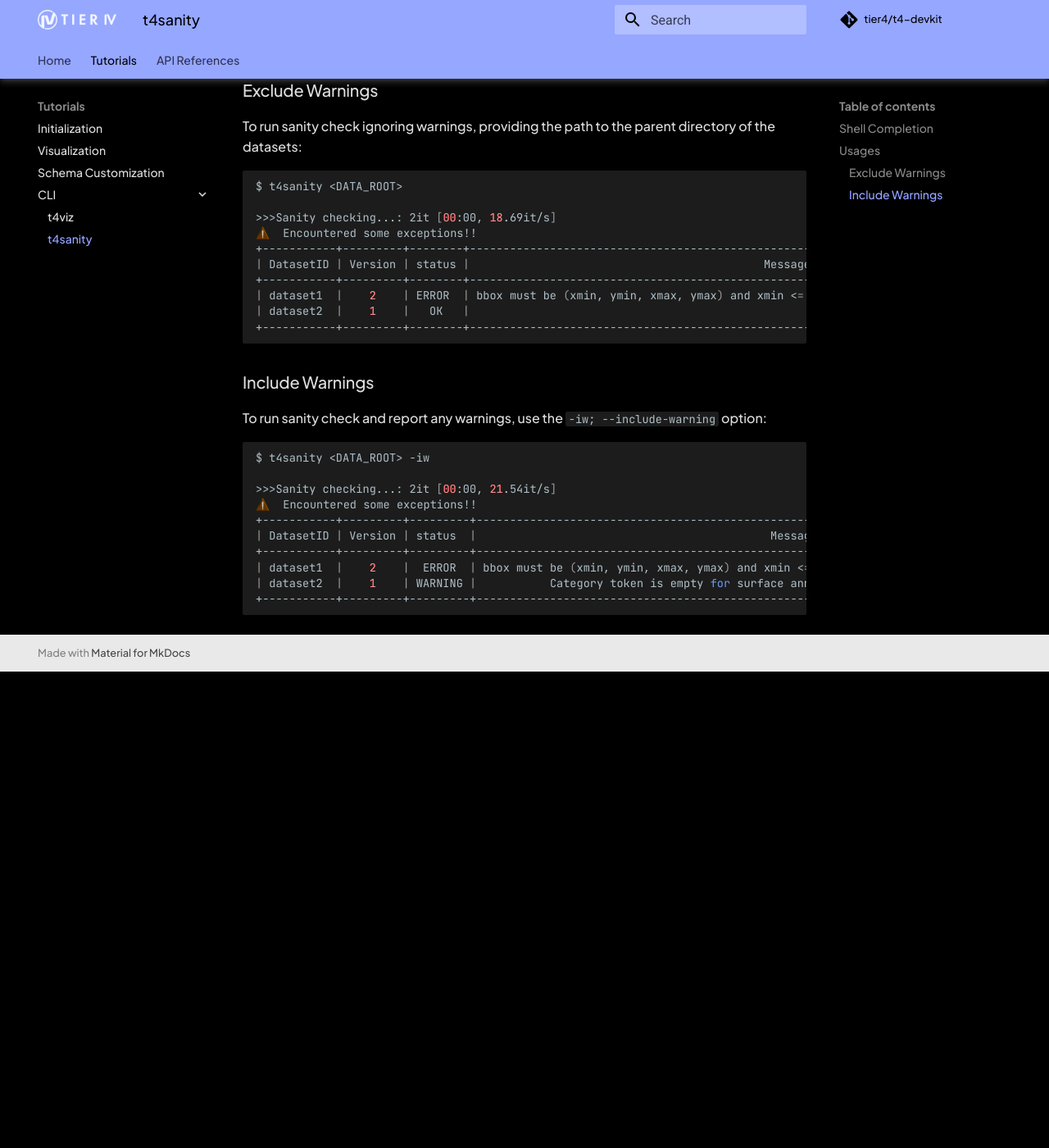
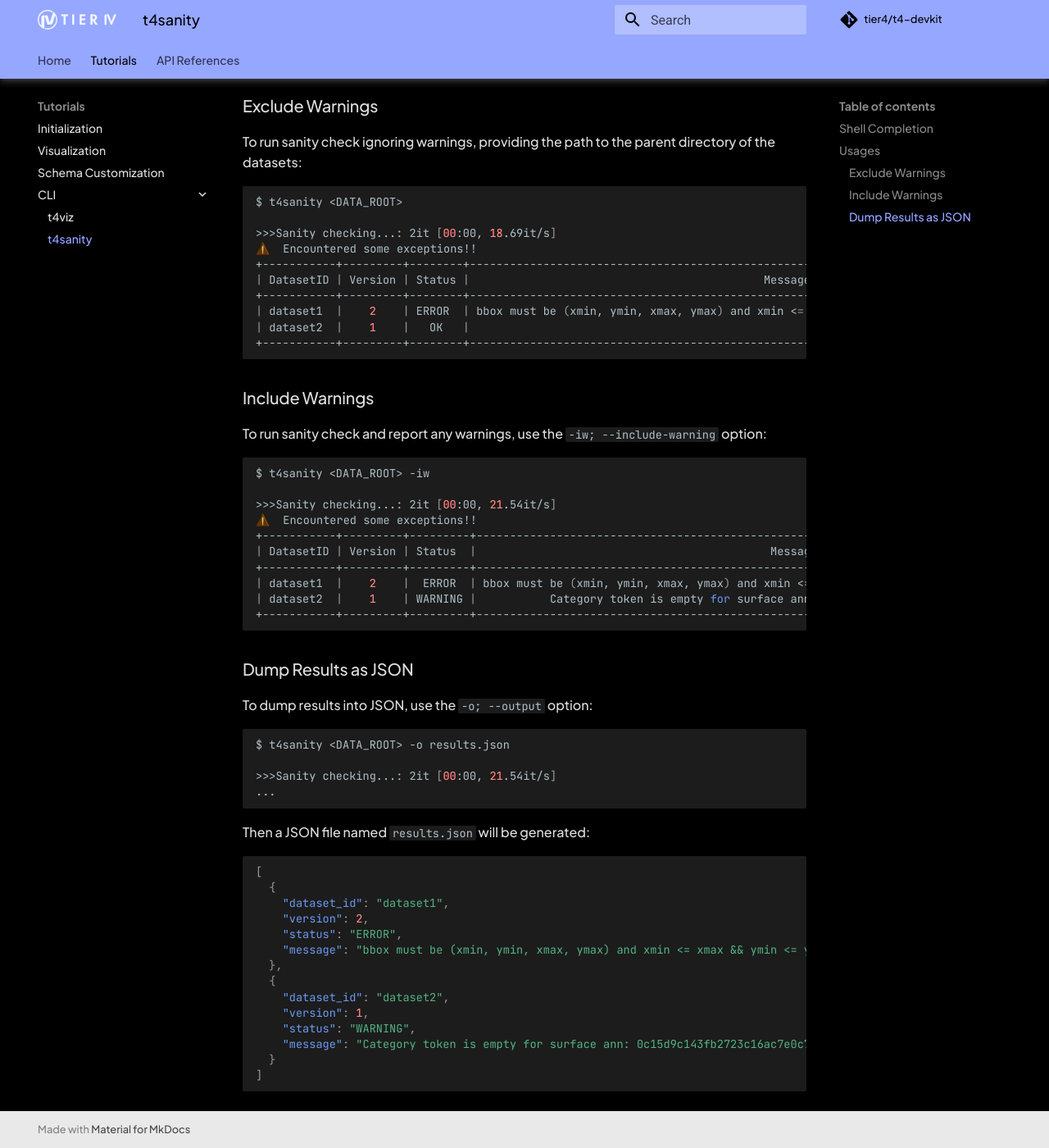
Before and after one commit to tier4/t4-devkit, an MkDocs documentation site: the page built from docs/tutorials/cli/t4sanity.md, in a window 1280 px wide and 1400 px high, scrolled down 1205 px. Shown: the whole window at 82% size. Built offline with MkDocs 1.6.1 and Material for MkDocs 9.7.7, drawn with Linux system fonts in a browser that asks for light colours; comment, search, counter and statistics services are not loaded; the version menu is left out; before the commit the page ends 2024 px from its top, so only the background shows below that; some of the changed text lies outside the part shown.

Commit message:
feat: add option to dump sanity check results into JSON (#167)
* feat: add option to save exceptions as JSON

Signed-off-by: ktro2828 <kotaro.uetake@tier4.jp>

* docs: update document

Signed-off-by: ktro2828 <kotaro.uetake@tier4.jp>

* chore: use uppercase

Signed-off-by: ktro2828 <kotaro.uetake@tier4.jp>

---------

Signed-off-by: ktro2828 <kotaro.uetake@tier4.jp>

````diff
--- a/docs/tutorials/cli/t4sanity.md
+++ b/docs/tutorials/cli/t4sanity.md
@@ -11,6 +11,7 @@
 ╰──────────────────────────────────────────────────────────────────────────────────────────────────────────────────────╯
 ╭─ Options ────────────────────────────────────────────────────────────────────────────────────────────────────────────╮
 │ --version             -v         Show the application version and exit.                                              │
+│ --output              -o    TEXT Path to output JSON file. [default: None]                                           │
 │ --revision            -rv   TEXT Specify if you want to load the specific version. [default: None]                   │
 │ --include-warning     -iw        Indicates whether to report any warnings.                                           │
 │ --install-completion             Install completion for the current shell.                                           │
@@ -62,7 +63,7 @@
 >>>Sanity checking...: 2it [00:00, 18.69it/s]
 ⚠️  Encountered some exceptions!!
 +-----------+---------+--------+------------------------------------------------------------------------------------------------+
-| DatasetID | Version | status |                                            Message                                             |
+| DatasetID | Version | Status |                                            Message                                             |
 +-----------+---------+--------+------------------------------------------------------------------------------------------------+
 | dataset1  |    2    | ERROR  | bbox must be (xmin, ymin, xmax, ymax) and xmin <= xmax && ymin <= ymax: (1532, 198, 1440, 265) |
 | dataset2  |    1    |   OK   |                                                                                                |
@@ -79,9 +80,39 @@
 >>>Sanity checking...: 2it [00:00, 21.54it/s]
 ⚠️  Encountered some exceptions!!
 +-----------+---------+---------+------------------------------------------------------------------------------------------------+
-| DatasetID | Version | status  |                                            Message                                             |
+| DatasetID | Version | Status  |                                            Message                                             |
 +-----------+---------+---------+------------------------------------------------------------------------------------------------+
 | dataset1  |    2    |  ERROR  | bbox must be (xmin, ymin, xmax, ymax) and xmin <= xmax && ymin <= ymax: (1532, 198, 1440, 265) |
 | dataset2  |    1    | WARNING |           Category token is empty for surface ann: 0c15d9c143fb2723c16ac7e0c735b0a8            |
 +-----------+---------+---------+------------------------------------------------------------------------------------------------+
 ```
+
+### Dump Results as JSON
+
+To dump results into JSON, use the `-o; --output` option:
+
+```shell
+$ t4sanity <DATA_ROOT> -o results.json
+
+>>>Sanity checking...: 2it [00:00, 21.54it/s]
+...
+```
+
+Then a JSON file named `results.json` will be generated:
+
+```json
+[
+  {
+    "dataset_id": "dataset1",
+    "version": 2,
+    "status": "ERROR",
+    "message": "bbox must be (xmin, ymin, xmax, ymax) and xmin <= xmax && ymin <= ymax: (1532, 198, 1440, 265)"
+  },
+  {
+    "dataset_id": "dataset2",
+    "version": 1,
+    "status": "WARNING",
+    "message": "Category token is empty for surface ann: 0c15d9c143fb2723c16ac7e0c735b0a8"
+  }
+]
+```
````
Also changed, not shown: 1 other file.
